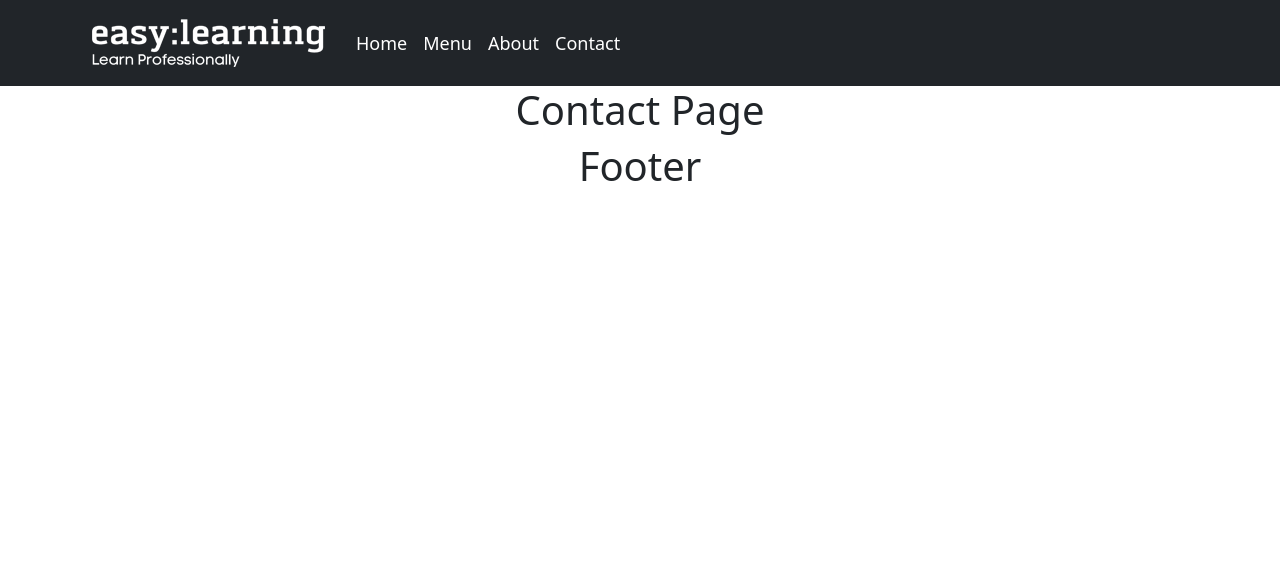
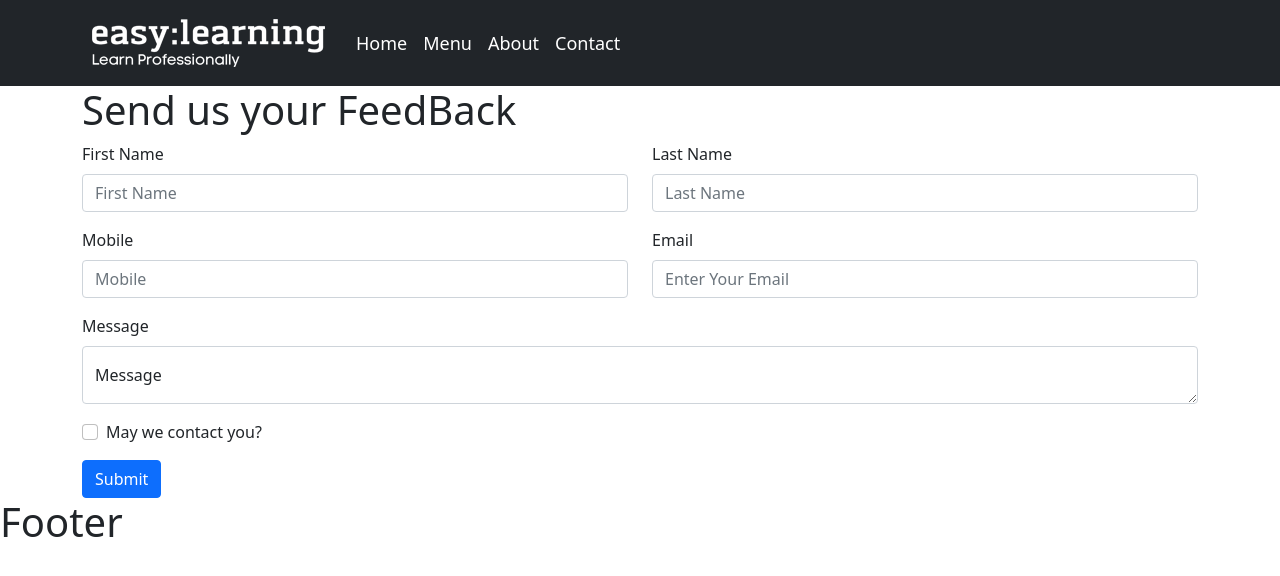
Before and after one commit to easylearningbd/react-basic-restaurant-project, a React (Create React App) app: page /contact in a window 1280 px wide. Shown: the top 576 px of the page. Built offline with nearby package versions, Linux system fonts and the light colour scheme.

Commit message:
r36 Contact Form

```diff
--- a/src/App.css
+++ b/src/App.css
@@ -1,6 +1,4 @@
-.App {
-  text-align: center;
-}
+
 
 .App-logo {
   height: 40vmin;
--- a/src/components/body/Contact.jsx
+++ b/src/components/body/Contact.jsx
@@ -1,10 +1,59 @@
-import React, { Component } from 'react'
+import React, { Component, Fragment } from 'react'
+import { Container,Row,Form,Button,Col,FloatingLabel } from 'react-bootstrap'
 
 export class Contact extends Component {
      render() {
           return (
                <div>
-                   <h1>Contact Page</h1>
+               <Fragment>
+                    <Container>
+                    <h1>Send us your FeedBack</h1>
+
+                    <Form>
+
+  <Row className="mb-3">
+    <Form.Group as={Col}  >
+      <Form.Label>First Name</Form.Label>
+      <Form.Control type="text" placeholder="First Name" />
+    </Form.Group>
+
+    <Form.Group as={Col} >
+      <Form.Label>Last Name</Form.Label>
+      <Form.Control type="text" placeholder="Last Name" />
+    </Form.Group>
+  </Row>
+
+
+  <Row className="mb-3">
+    <Form.Group as={Col}  >
+      <Form.Label>Mobile</Form.Label>
+      <Form.Control type="number" placeholder="Mobile" />
+    </Form.Group>
+
+    <Form.Group as={Col} >
+      <Form.Label>Email</Form.Label>
+      <Form.Control type="email" placeholder="Enter Your Email" />
+    </Form.Group>
+  </Row>
+
+  <Form.Label>Message</Form.Label>
+  <FloatingLabel controlId="floatingTextarea" label="Message" className="mb-3">
+    <Form.Control as="textarea" placeholder="Leave a Message here" />
+  </FloatingLabel>
+
+
+  <Form.Group className="mb-3" id="formGridCheckbox">
+    <Form.Check type="checkbox" label="May we contact you?" />
+  </Form.Group>
+
+  <Button variant="primary" type="submit">
+    Submit
+  </Button>
+</Form>
+
+                    </Container>
+                    </Fragment>
+
                </div>
           )
      }
```
